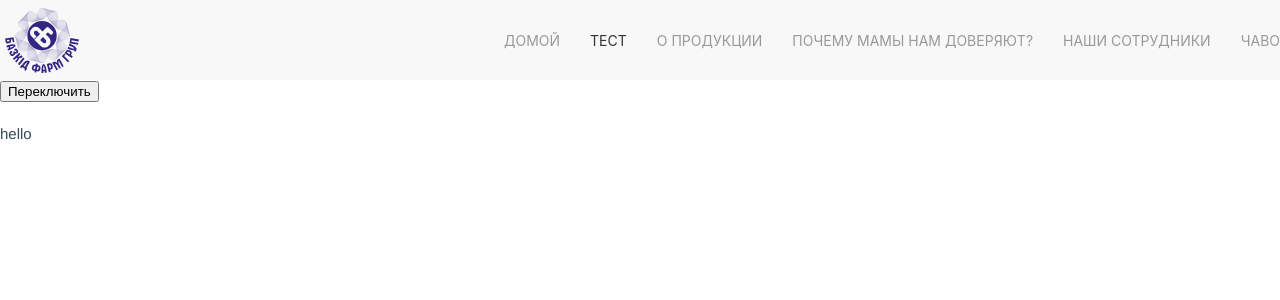
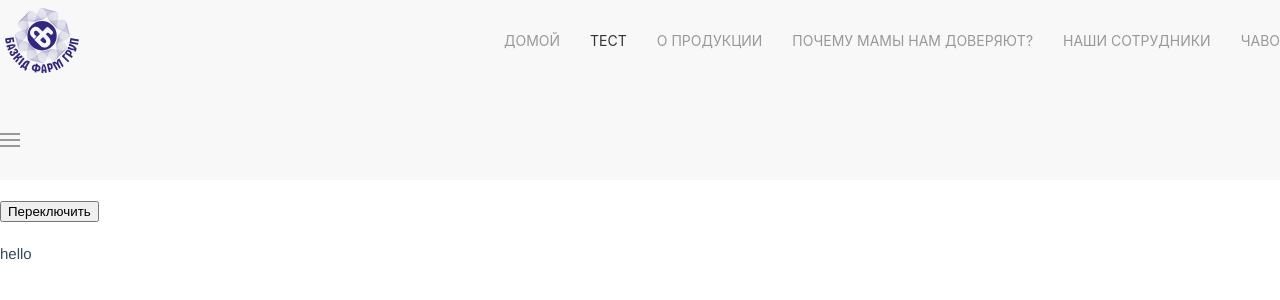
Before and after one commit to imalexjesus/vue-start, a Vue app: page /test in a window 1280 px wide. Shown: the top 300 px of the page. Built offline with nearby package versions, Linux system fonts and the light colour scheme.

Commit message:
2
Signed-off-by: imalexjesus <toalexjesus@gmail.com>

```diff
--- a/src/App.vue
+++ b/src/App.vue
@@ -2,6 +2,11 @@
 	<div id="app" class="uk-offcanvas-content">
 		<div id="header" class="uk-navbar-container tm-navbar-container uk-sticky uk-sticky-fixed uk-active uk-sticky-below ">
 			<navigation/>
+			<nav class="uk-navbar uk-navbar-container uk-margin">
+			    <div class="uk-navbar-left">
+			        <a class="uk-navbar-toggle" uk-navbar-toggle-icon href="#"></a>
+			    </div>
+			</nav>
 		</div>
 		<div id="main" class="tm-main uk-section-default uk-offcanvas-content">
 			<router-view/>
@@ -20,8 +25,7 @@ export default {
 }
 </script>
 
-<style lang="scss" scoped>
-
+<style lang="scss" scoped itemtype="scss/">
 /*	#header {
 		position: fixed;
 		width: 100%;
--- a/src/components/Navigation.vue
+++ b/src/components/Navigation.vue
@@ -40,12 +40,10 @@
 		width: auto;
 		margin-left: 5px;
 	}
-
 	/*
 		.navbar {
 			position: static;
 		}
-
 		.navbar__list {
 			list-style-type: none;
 			margin: 0;
@@ -57,7 +55,6 @@
 			line-height: 40px;
 			display: inline-flex;
 		}
-
 		.navbar__list__item {
 			display: inline-block;
 			position: relative;
--- a/src/styles/style.scss
+++ b/src/styles/style.scss
@@ -11,4 +11,7 @@ a {
 	color: #34495e;
 }
 
-@import "../../node_modules/uikit/dist/css/uikit.css";
+// @import "../../node_modules/uikit/dist/css/uikit.css";
+@import "../../node_modules/uikit/src/scss/variables-theme";
+@import "../../node_modules/uikit/src/scss/mixins-theme";
+@import "../../node_modules/uikit/src/scss/uikit-theme";
```
Lines whose indentation alone changed are shown as unchanged.
